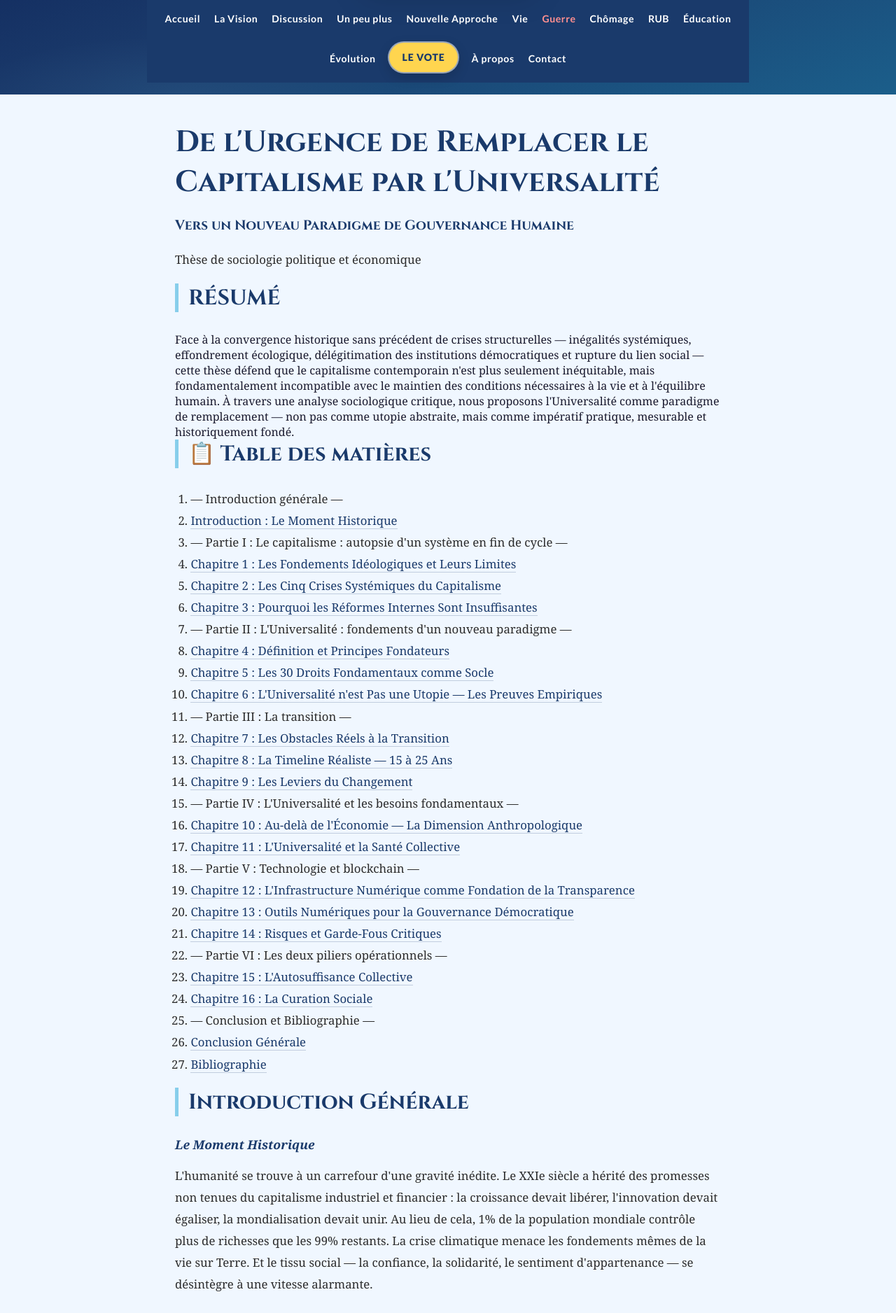
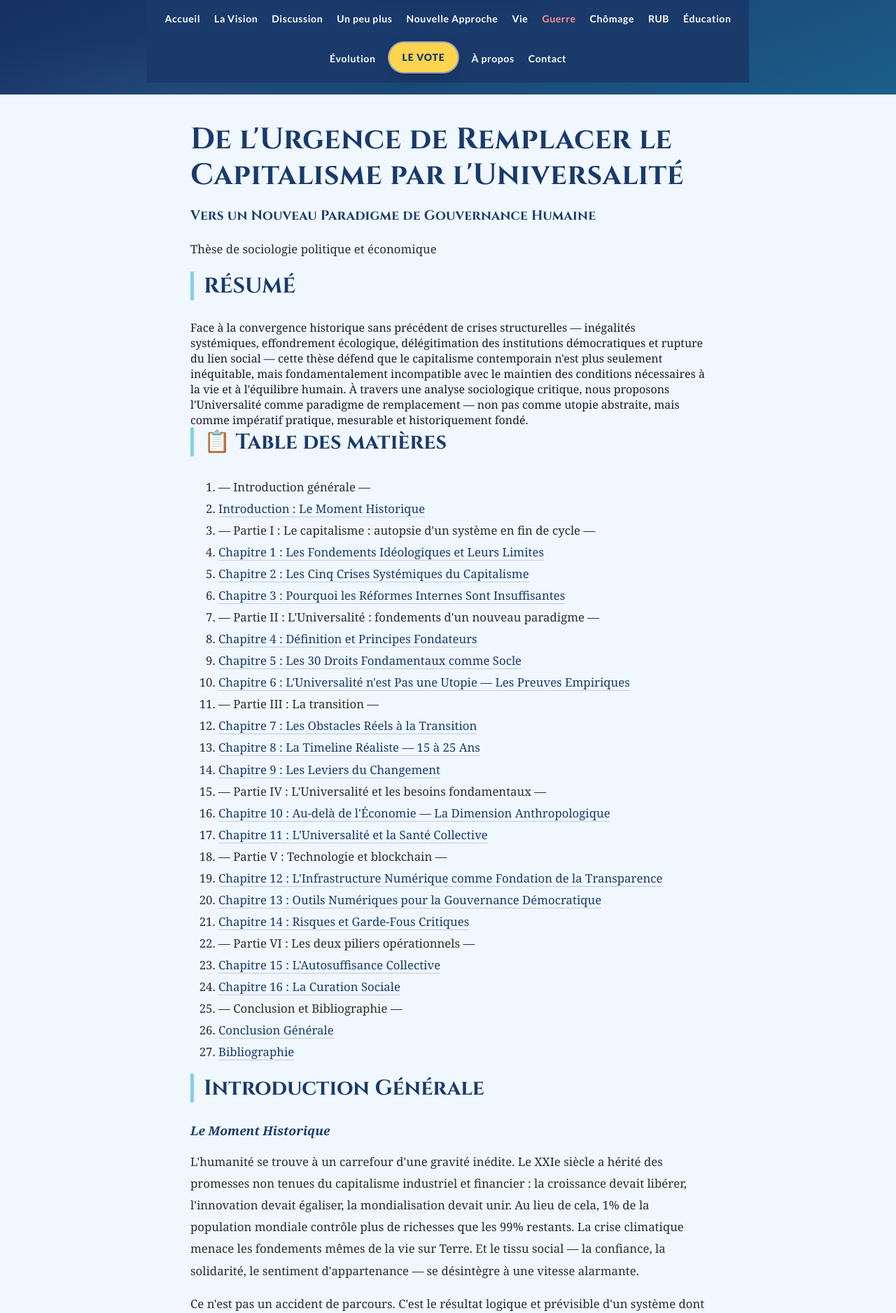
Before and after one commit to Monde-Universel/Monde-Universel.github.io, a Jekyll site: the page built from these.html, in a window 1280 px wide. Shown: the part 216-2092 px from the top of the page at 70% size. Built offline with Jekyll 4.4.1, drawn with Linux system fonts in a browser that asks for light colours.

Commit message:
Refactor layout styles for #contenu section

```diff
--- a/assets/css/layout.css
+++ b/assets/css/layout.css
@@ -319,6 +319,15 @@ main {
   padding: 2.5rem 1.5rem 4.4rem;
 }
 
+#contenu .container {
+  width: min(100%, 46rem);
+  margin-inline: auto;
+}
+
+#contenu .container > * {
+  max-width: 46rem;
+}
+
 #contenu h1,
 #contenu h2,
 #contenu h3,
@@ -329,6 +338,8 @@ main {
 #contenu h1 {
   font-family: var(--font-display);
   font-size: var(--text-2xl);
+  line-height: 1.2;
+  letter-spacing: 0.01em;
   color: var(--color-primary);
   margin-bottom: 1.25rem;
 }
@@ -336,154 +347,4 @@ main {
 #contenu h2,
 #contenu .section-title,
 #contenu section h2 {
-  font-family: var(--font-display);
-  font-size: 1.9rem;
-  color: var(--color-primary);
-  margin-bottom: 1.75rem;
-  padding-left: 0.875rem;
-  border-left: 5px solid var(--color-accent);
-}
-
-#contenu h3,
-#contenu section h3 {
-  font-family: var(--font-body);
-  font-size: 1.1rem;
-  font-style: italic;
-  color: var(--color-primary);
-  margin-bottom: 0.625rem;
-}
-
-#contenu p,
-#contenu li {
-  font-family: var(--font-body);
-  font-size: 1.05rem;
-  line-height: 1.85;
-  color: #2c2c2c;
-}
-
-[data-theme="dark"] #contenu p,
-[data-theme="dark"] #contenu li {
-  color: var(--color-text);
-}
-
-#contenu p {
-  margin-bottom: 1.15rem;
-}
-
-#contenu ul,
-#contenu ol {
-  padding-left: 1.4rem;
-  margin-bottom: 1.15rem;
-}
-
-#contenu hr {
-  border: none;
-  border-top: 2px solid var(--color-accent);
-  max-width: 53.75rem;
-  margin: 0 auto;
-}
-
-#contenu blockquote {
-  margin: 2rem 0;
-  padding: 1.2rem 1.25rem;
-  border-left: 4px solid var(--color-accent);
-  background: var(--color-surface-2);
-  border-radius: 0 0.75rem 0.75rem 0;
-}
-
-/* Footer */
-.site-footer {
-  background: var(--color-primary);
-  color: var(--color-accent-soft);
-  text-align: center;
-  padding: 1.5rem 1.25rem;
-  font-family: var(--font-ui);
-  font-size: 0.88rem;
-}
-
-.site-footer span {
-  color: var(--color-accent);
-  font-weight: 700;
-}
-
-/* États focus */
-a:focus-visible,
-button:focus-visible {
-  outline: 2px solid var(--color-accent);
-  outline-offset: 3px;
-}
-
-/* Responsive */
-@media (max-width: 600px) {
-  .site-header {
-    padding: 0.9rem 1rem 0.95rem;
-  }
-
-  .header-top {
-    --header-side-width: 5.6rem;
-    display: grid;
-    grid-template-columns: var(--header-side-width) minmax(0, 1fr) var(--header-side-width);
-    align-items: start;
-    margin-bottom: var(--space-3);
-  }
-
-  .site-brand {
-    grid-column: 2;
-    justify-self: center;
-    width: 100%;
-  }
-
-  .site-brand__logo {
-    width: clamp(136px, 42vw, 190px);
-    margin-inline: auto;
-  }
-
-  .header-actions {
-    grid-column: 3;
-    justify-self: end;
-    width: var(--header-side-width);
-    gap: 0.45rem;
-  }
-
-  .lang-btn,
-  .theme-toggle {
-    width: 2.3rem;
-    height: 2.3rem;
-  }
-
-  .site-nav {
-    padding: 0.75rem 0.9rem;
-  }
-
-  .site-nav__list {
-    gap: 0.75rem;
-  }
-
-  .site-nav__link {
-    font-size: 0.8rem;
-  }
-
-  .page-banner {
-    padding: 2.5rem 1rem 2.15rem;
-  }
-
-  #contenu {
-    padding: 1.75rem 1rem 3.15rem;
-  }
-
-  .logo-frame {
-    max-width: 12.5rem;
-  }
-}
-
-@media (prefers-reduced-motion: reduce) {
-  html {
-    scroll-behavior: auto;
-  }
-
-  *,
-  *::before,
-  *::after {
-    transition: none !important;
-  }
-}
+  font-fa
```
